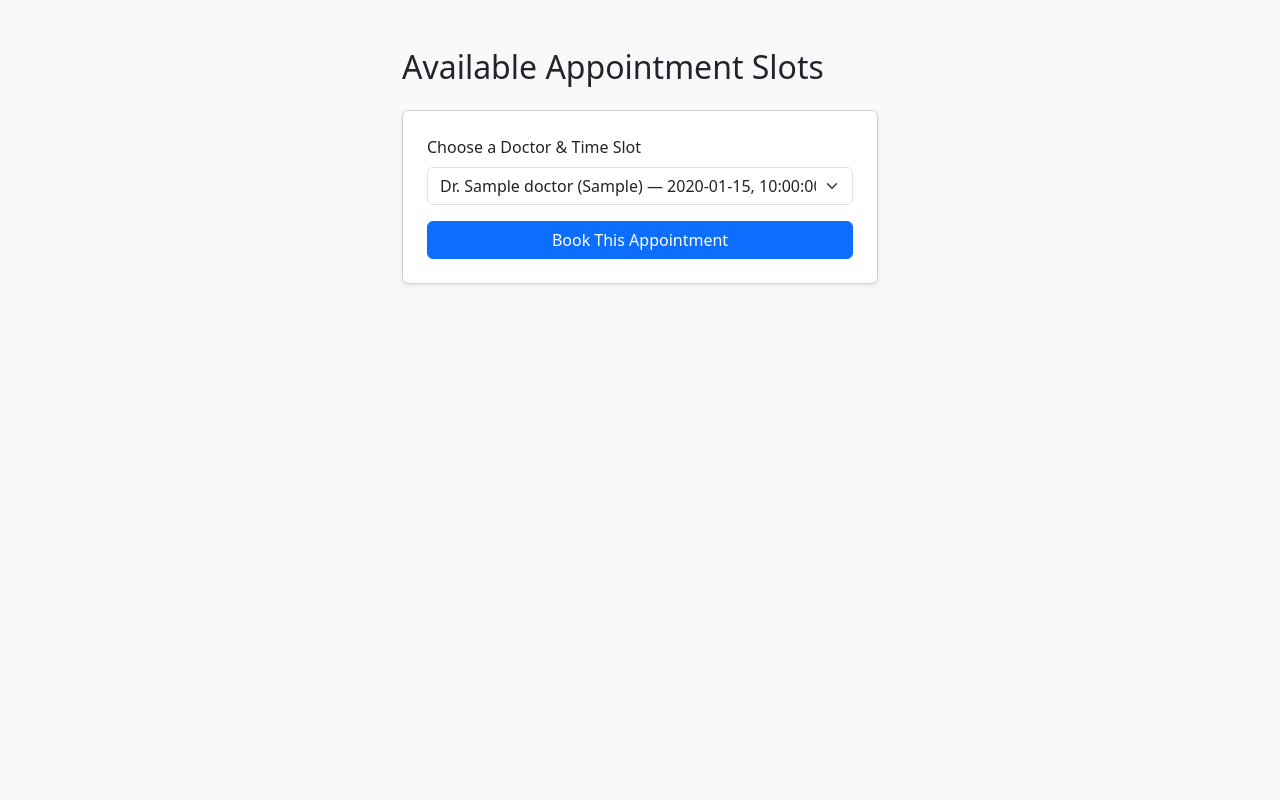
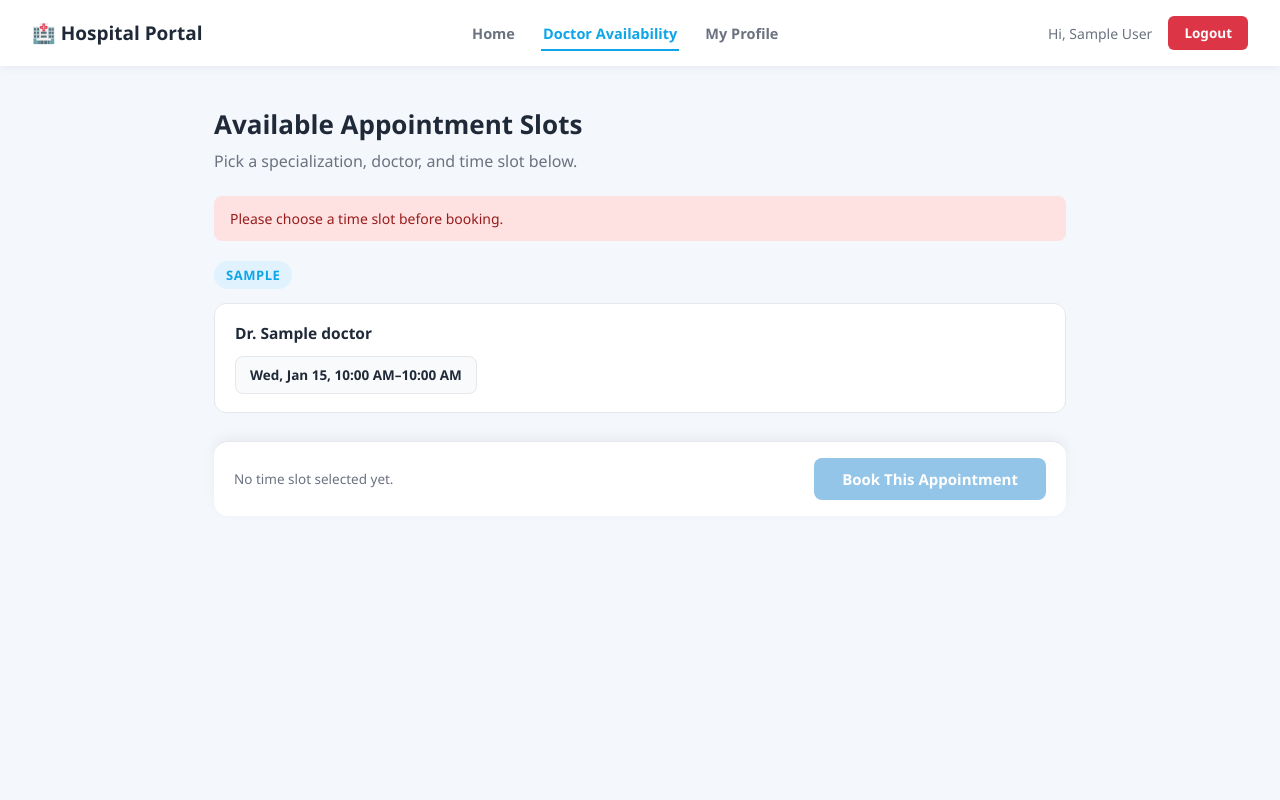
Before and after one commit to hospital-appointment-management-system/hospital-appointment-reminder-system, a PHP site: the page made by availability.php in a window 1280 px wide. Run offline with PHP 8.4, Linux system fonts and the light colour scheme; the visitor is signed in with stand-in values (Sample User, id 1); tables that the repository leaves empty hold one stand-in row (values such as "Sample post").

Commit message:
Add navbar, home page, and profile view; redesign availability page with specialization grouping
- Add index.php as login/dashboard entry router
- Add navbar.php as shared navigation (Home, Doctor Availability, My Profile, Logout)
- Add profile.php for read-only patient profile view
- Rebuild dashboard.php as a proper home page with quick-action cards
- Rebuild availability.php: group open slots by specialization and doctor, replace the long dropdown with clickable time-slot pills
- Rebuild book_appointment.php to redirect back to availability.php with a styled success/error message instead of a blank confirmation page
- Add style.css as the shared stylesheet for all of the above

```diff
--- a/availability.php
+++ b/availability.php
@@ -1,44 +1,124 @@
 <?php
+session_start();
+if (!isset($_SESSION['patient_id'])) {
+    header("Location: login.php");
+    exit;
+}
+
 require 'db.php';
 
 $stmt = $pdo->prepare("
-    SELECT ts.slot_id, d.name AS doctor_name, d.specialization, ts.slot_date, ts.start_time, ts.end_time
+    SELECT ts.slot_id, d.doctor_id, d.name AS doctor_name, d.specialization,
+           ts.slot_date, ts.start_time, ts.end_time
     FROM time_slots ts
     JOIN doctors d ON ts.doctor_id = d.doctor_id
     WHERE ts.is_available = 1
     ORDER BY ts.slot_date, ts.start_time
 ");
 $stmt->execute();
-$slots = $stmt->fetchAll();
+$slots = $stmt->fetchAll(PDO::FETCH_ASSOC);
+
+// Group: specialization -> doctor_id -> { name, slots[] }
+$grouped = [];
+foreach ($slots as $slot) {
+    $spec = $slot['specialization'];
+    $docId = $slot['doctor_id'];
+
+    if (!isset($grouped[$spec])) {
+        $grouped[$spec] = [];
+    }
+    if (!isset($grouped[$spec][$docId])) {
+        $grouped[$spec][$docId] = [
+            'name' => $slot['doctor_name'],
+            'slots' => [],
+        ];
+    }
+    $grouped[$spec][$docId]['slots'][] = $slot;
+}
+ksort($grouped);
+
+// Flash message set by book_appointment.php after a booking attempt.
+$status = $_GET['status'] ?? null;
+$msg = $_GET['msg'] ?? null;
 ?>
 <!DOCTYPE html>
-<html>
+<html lang="en">
 <head>
-  <title>Doctor Availability</title>
-  <link href="https://cdn.jsdelivr.net/npm/bootstrap@5.3.3/dist/css/bootstrap.min.css" rel="stylesheet">
+    <meta charset="UTF-8">
+    <title>Doctor Availability - Hospital Portal</title>
+    <link rel="stylesheet" href="style.css">
 </head>
-<body class="bg-light">
-  <div class="container py-5" style="max-width: 500px;">
-    <h2 class="mb-4">Available Appointment Slots</h2>
+<body>
+    <?php include 'navbar.php'; ?>
+
+    <div class="page-container">
+        <h1>Available Appointment Slots</h1>
+        <p style="color: var(--text-muted); margin-bottom: 24px;">Pick a specialization, doctor, and time slot below.</p>
+
+        <?php if ($msg): ?>
+            <div class="alert <?= $status === 'success' ? 'alert-success' : 'alert-error' ?>">
+                <?= htmlspecialchars($msg) ?>
+            </div>
+        <?php endif; ?>
 
         <?php if (count($slots) === 0): ?>
             <div class="alert alert-info">No available slots at the moment. Please check back later.</div>
         <?php else: ?>
-      <form method="POST" action="book_appointment.php" class="card p-4 shadow-sm">
-        <div class="mb-3">
-          <label class="form-label">Choose a Doctor &amp; Time Slot</label>
-          <select name="slot_id" class="form-select" required>
-            <?php foreach ($slots as $slot): ?>
-              <option value="<?= $slot['slot_id'] ?>">
-                Dr. <?= htmlspecialchars($slot['doctor_name']) ?> (<?= htmlspecialchars($slot['specialization']) ?>)
-                — <?= $slot['slot_date'] ?>, <?= $slot['start_time'] ?> to <?= $slot['end_time'] ?>
-              </option>
+            <form method="POST" action="book_appointment.php" id="book-form">
+
+                <?php foreach ($grouped as $specialization => $doctors): ?>
+                    <div class="specialization-group">
+                        <span class="specialization-heading"><?= htmlspecialchars($specialization) ?></span>
+
+                        <?php foreach ($doctors as $doctorData): ?>
+                            <div class="doctor-group">
+                                <h3>Dr. <?= htmlspecialchars($doctorData['name']) ?></h3>
+                                <div class="slot-grid">
+                                    <?php foreach ($doctorData['slots'] as $slot): ?>
+                                        <?php
+                                            $niceDate = date('D, M j', strtotime($slot['slot_date']));
+                                            $niceStart = date('g:i A', strtotime($slot['start_time']));
+                                            $niceEnd = date('g:i A', strtotime($slot['end_time']));
+                                            $label = "Dr. {$doctorData['name']} — {$niceDate}, {$niceStart} to {$niceEnd}";
+                                        ?>
+                                        <label class="slot-pill">
+                                            <input
+                                                type="radio"
+                                                name="slot_id"
+                                                value="<?= $slot['slot_id'] ?>"
+                                                data-label="<?= htmlspecialchars($label) ?>"
+                                                required
+                                            >
+                                            <span><?= $niceDate ?>, <?= $niceStart ?>–<?= $niceEnd ?></span>
+                                        </label>
                                     <?php endforeach; ?>
-          </select>
                                 </div>
-        <button type="submit" class="btn btn-primary">Book This Appointment</button>
+                            </div>
+                        <?php endforeach; ?>
+                    </div>
+                <?php endforeach; ?>
+
+                <div class="book-bar">
+                    <span class="selected-slot-text" id="selected-slot-text">No time slot selected yet.</span>
+                    <button type="submit" class="btn-primary" id="book-submit" disabled>Book This Appointment</button>
+                </div>
             </form>
         <?php endif; ?>
     </div>
+
+    <script>
+        const form = document.getElementById('book-form');
+        const selectedText = document.getElementById('selected-slot-text');
+        const submitBtn = document.getElementById('book-submit');
+
+        if (form) {
+            form.addEventListener('change', function (e) {
+                if (e.target.name === 'slot_id') {
+                    selectedText.textContent = 'Selected: ' + e.target.dataset.label;
+                    submitBtn.disabled = false;
+                }
+            });
+        }
+    </script>
 </body>
 </html>
--- /dev/null
+++ b/navbar.php
@@ -0,0 +1,17 @@
+<?php
+$currentPage = basename($_SERVER['PHP_SELF']);
+?>
+<nav class="navbar">
+  <div class="navbar-brand">
+    <a href="dashboard.php">🏥 Hospital Portal</a>
+  </div>
+  <ul class="navbar-links">
+    <li><a href="dashboard.php" class="<?= $currentPage === 'dashboard.php' ? 'active' : '' ?>">Home</a></li>
+    <li><a href="availability.php" class="<?= $currentPage === 'availability.php' ? 'active' : '' ?>">Doctor Availability</a></li>
+    <li><a href="profile.php" class="<?= $currentPage === 'profile.php' ? 'active' : '' ?>">My Profile</a></li>
+  </ul>
+  <div class="navbar-user">
+    <span>Hi, <?= htmlspecialchars($_SESSION['patient_name'] ?? '') ?></span>
+    <a href="logout.php" class="btn-logout">Logout</a>
+  </div>
+</nav>
--- /dev/null
+++ b/style.css
@@ -0,0 +1,373 @@
+:root {
+  --primary: #0ea5e9;
+  --primary-hover: #0284c7;
+  --bg-page: #f4f7fb;
+  --card-bg: #ffffff;
+  --text-main: #1f2937;
+  --text-muted: #6b7280;
+  --border: #e5e7eb;
+  --success-bg: #d1fae5;
+  --success-text: #065f46;
+  --error-bg: #fee2e2;
+  --error-text: #991b1b;
+  --info-bg: #e0f2fe;
+  --info-text: #075985;
+}
+
+* {
+  box-sizing: border-box;
+  margin: 0;
+  padding: 0;
+  font-family: 'Segoe UI', Tahoma, Geneva, Verdana, sans-serif;
+}
+
+body {
+  background: var(--bg-page);
+  color: var(--text-main);
+  min-height: 100vh;
+}
+
+a {
+  text-decoration: none;
+  color: inherit;
+}
+
+/*Navbar*/
+
+.navbar {
+  display: flex;
+  align-items: center;
+  justify-content: space-between;
+  background: var(--card-bg);
+  padding: 16px 32px;
+  box-shadow: 0 2px 8px rgba(0, 0, 0, 0.06);
+  flex-wrap: wrap;
+  gap: 12px;
+}
+
+.navbar-brand a {
+  font-size: 19px;
+  font-weight: 700;
+  color: var(--text-main);
+}
+
+.navbar-links {
+  display: flex;
+  list-style: none;
+  gap: 24px;
+  flex-wrap: wrap;
+}
+
+.navbar-links a {
+  font-size: 14.5px;
+  font-weight: 600;
+  color: var(--text-muted);
+  padding: 6px 2px;
+  border-bottom: 2px solid transparent;
+  transition: all 0.2s ease;
+}
+
+.navbar-links a:hover {
+  color: var(--primary);
+}
+
+.navbar-links a.active {
+  color: var(--primary);
+  border-bottom-color: var(--primary);
+}
+
+.navbar-user {
+  display: flex;
+  align-items: center;
+  gap: 16px;
+  font-size: 14px;
+  color: var(--text-muted);
+}
+
+.btn-logout {
+  background: #dc3545;
+  color: #fff !important;
+  padding: 8px 16px;
+  border-radius: 6px;
+  font-weight: 600;
+  font-size: 13.5px;
+  transition: background 0.2s ease;
+}
+
+.btn-logout:hover {
+  background: #c82333;
+}
+
+/*Page layout*/
+
+.page-container {
+  max-width: 900px;
+  margin: 0 auto;
+  padding: 40px 24px 60px;
+}
+
+.page-container h1 {
+  font-size: 26px;
+  font-weight: 700;
+  margin-bottom: 8px;
+}
+
+/* Welcome banner (dashboard)*/
+
+.welcome-banner {
+  background: linear-gradient(135deg, #0ea5e9, #38bdf8);
+  color: #fff;
+  padding: 32px;
+  border-radius: 16px;
+  margin-bottom: 32px;
+  box-shadow: 0 10px 25px -5px rgba(14, 165, 233, 0.35);
+}
+
+.welcome-banner h1 {
+  font-size: 26px;
+  margin-bottom: 6px;
+}
+
+.welcome-banner p {
+  opacity: 0.95;
+  font-size: 15px;
+}
+
+/* Action cards (dashboard quick links) */
+
+.action-grid {
+  display: grid;
+  grid-template-columns: repeat(auto-fit, minmax(220px, 1fr));
+  gap: 20px;
+}
+
+.action-card {
+  background: var(--card-bg);
+  border: 1px solid var(--border);
+  border-radius: 14px;
+  padding: 28px 24px;
+  box-shadow: 0 2px 6px rgba(0, 0, 0, 0.04);
+  transition: transform 0.2s ease, box-shadow 0.2s ease;
+}
+
+.action-card:hover {
+  transform: translateY(-3px);
+  box-shadow: 0 10px 20px rgba(0, 0, 0, 0.08);
+}
+
+.action-icon {
+  font-size: 30px;
+  margin-bottom: 12px;
+}
+
+.action-card h3 {
+  font-size: 17px;
+  margin-bottom: 6px;
+}
+
+.action-card p {
+  font-size: 13.5px;
+  color: var(--text-muted);
+  line-height: 1.4;
+}
+
+/*Generic card*/
+
+.card {
+  background: var(--card-bg);
+  border-radius: 14px;
+  padding: 28px;
+  box-shadow: 0 2px 6px rgba(0, 0, 0, 0.05);
+}
+
+/* Forms */
+
+.form-label {
+  display: block;
+  font-size: 14px;
+  font-weight: 600;
+  margin-bottom: 8px;
+}
+
+select, input[type="text"], input[type="email"], input[type="password"] {
+  width: 100%;
+  padding: 12px 14px;
+  border: 1.5px solid var(--border);
+  border-radius: 8px;
+  font-size: 14.5px;
+  background: #f9fafb;
+  outline: none;
+  transition: all 0.2s ease;
+}
+
+select:focus, input:focus {
+  border-color: var(--primary);
+  background: #fff;
+  box-shadow: 0 0 0 4px rgba(14, 165, 233, 0.1);
+}
+
+.btn-primary {
+  display: inline-block;
+  width: 100%;
+  padding: 13px;
+  background: var(--primary);
+  color: #fff;
+  border: none;
+  border-radius: 8px;
+  font-size: 15px;
+  font-weight: 600;
+  cursor: pointer;
+  text-align: center;
+  transition: all 0.2s ease;
+  box-shadow: 0 4px 12px rgba(14, 165, 233, 0.3);
+}
+
+.btn-primary:hover {
+  background: var(--primary-hover);
+}
+
+.btn-primary:disabled {
+  background: #93c5e8;
+  cursor: not-allowed;
+  box-shadow: none;
+}
+
+/*Alerts / flash messages */
+
+.alert {
+  padding: 13px 16px;
+  border-radius: 8px;
+  font-size: 14px;
+  margin-bottom: 20px;
+}
+
+.alert-success { background: var(--success-bg); color: var(--success-text); }
+.alert-error   { background: var(--error-bg);   color: var(--error-text); }
+.alert-info    { background: var(--info-bg);    color: var(--info-text); }
+
+/*Profile page */
+
+.profile-field {
+  display: flex;
+  justify-content: space-between;
+  padding: 14px 0;
+  border-bottom: 1px solid var(--border);
+}
+
+.profile-field:last-child { border-bottom: none; }
+
+.profile-field .label { color: var(--text-muted); font-size: 14px; }
+.profile-field .value { font-weight: 600; font-size: 14.5px; }
+
+.muted-note {
+  margin-top: 16px;
+  font-size: 13px;
+  color: var(--text-muted);
+}
+
+/*Availability page: grouped by specialization*/
+
+.specialization-group {
+  margin-bottom: 28px;
+}
+
+.specialization-heading {
+  display: inline-block;
+  font-size: 13px;
+  font-weight: 700;
+  text-transform: uppercase;
+  letter-spacing: 0.04em;
+  color: var(--primary);
+  background: var(--info-bg);
+  padding: 5px 12px;
+  border-radius: 999px;
+  margin-bottom: 14px;
+}
+
+.doctor-group {
+  background: var(--card-bg);
+  border: 1px solid var(--border);
+  border-radius: 12px;
+  padding: 18px 20px;
+  margin-bottom: 14px;
+}
+
+.doctor-group h3 {
+  font-size: 15.5px;
+  margin-bottom: 12px;
+}
+
+.slot-grid {
+  display: flex;
+  flex-wrap: wrap;
+  gap: 10px;
+}
+
+.slot-pill {
+  display: block;
+}
+
+.slot-pill input[type="radio"] {
+  position: absolute;
+  opacity: 0;
+  width: 0;
+  height: 0;
+}
+
+.slot-pill span {
+  display: inline-block;
+  padding: 9px 14px;
+  border: 1.5px solid var(--border);
+  border-radius: 8px;
+  font-size: 13.5px;
+  font-weight: 600;
+  color: var(--text-main);
+  background: #f9fafb;
+  cursor: pointer;
+  transition: all 0.15s ease;
+}
+
+.slot-pill span:hover {
+  border-color: var(--primary);
+}
+
+.slot-pill input[type="radio"]:checked + span {
+  background: var(--primary);
+  border-color: var(--primary);
+  color: #fff;
+  box-shadow: 0 2px 8px rgba(14, 165, 233, 0.35);
+}
+
+.book-bar {
+  position: sticky;
+  bottom: 0;
+  background: var(--card-bg);
+  border-top: 1px solid var(--border);
+  padding: 16px 20px;
+  border-radius: 14px;
+  box-shadow: 0 -4px 12px rgba(0, 0, 0, 0.05);
+  margin-top: 8px;
+  display: flex;
+  justify-content: space-between;
+  align-items: center;
+  gap: 16px;
+  flex-wrap: wrap;
+}
+
+.book-bar .selected-slot-text {
+  font-size: 13.5px;
+  color: var(--text-muted);
+}
+
+.book-bar .btn-primary {
+  width: auto;
+  padding: 11px 28px;
+}
+
+/* Responsive */
+
+@media (max-width: 600px) {
+  .navbar { flex-direction: column; align-items: flex-start; }
+  .page-container { padding: 28px 16px 48px; }
+  .book-bar { flex-direction: column; align-items: stretch; }
+}
```
Also changed, not shown: book_appointment.php (+11 -6 lines), dashboard.php (+23 -11 lines), index.php (added, +9 -0 lines), profile.php (added, +40 -0 lines). Lines whose indentation alone changed are shown as unchanged.
